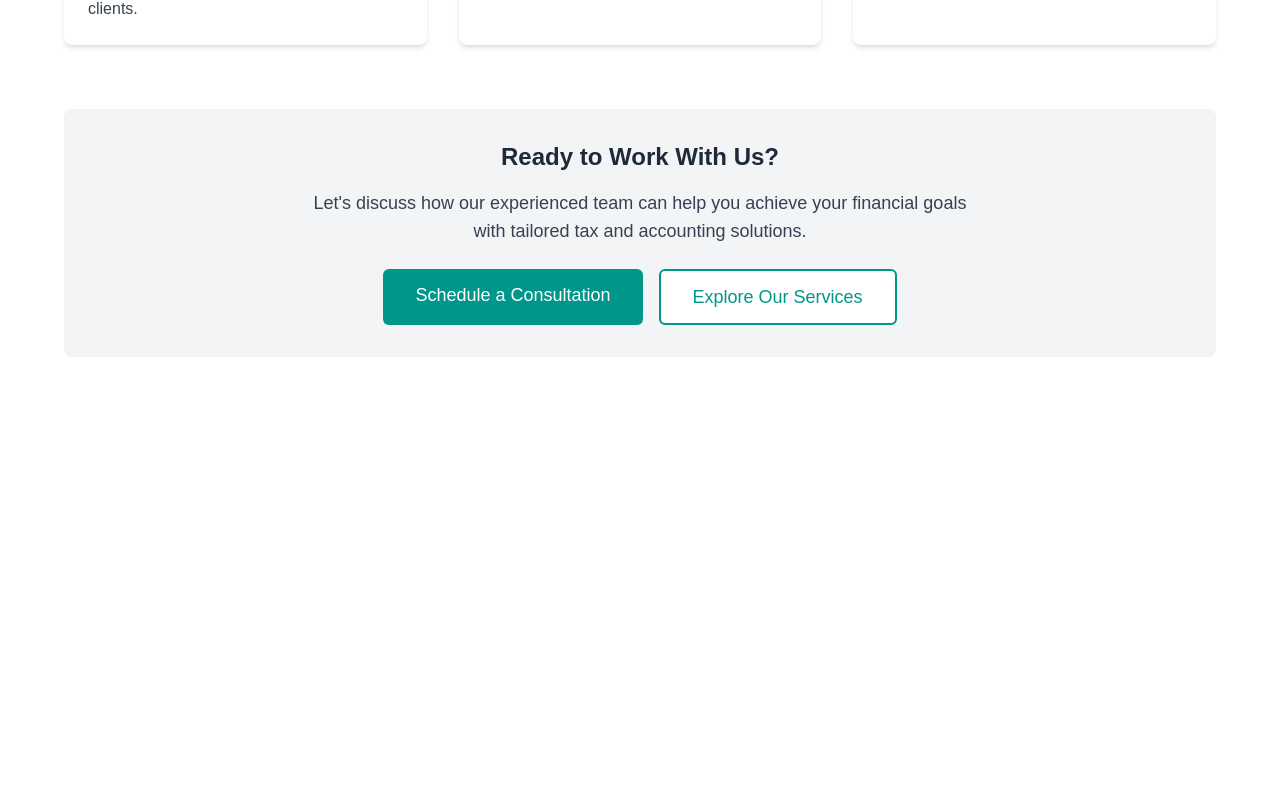
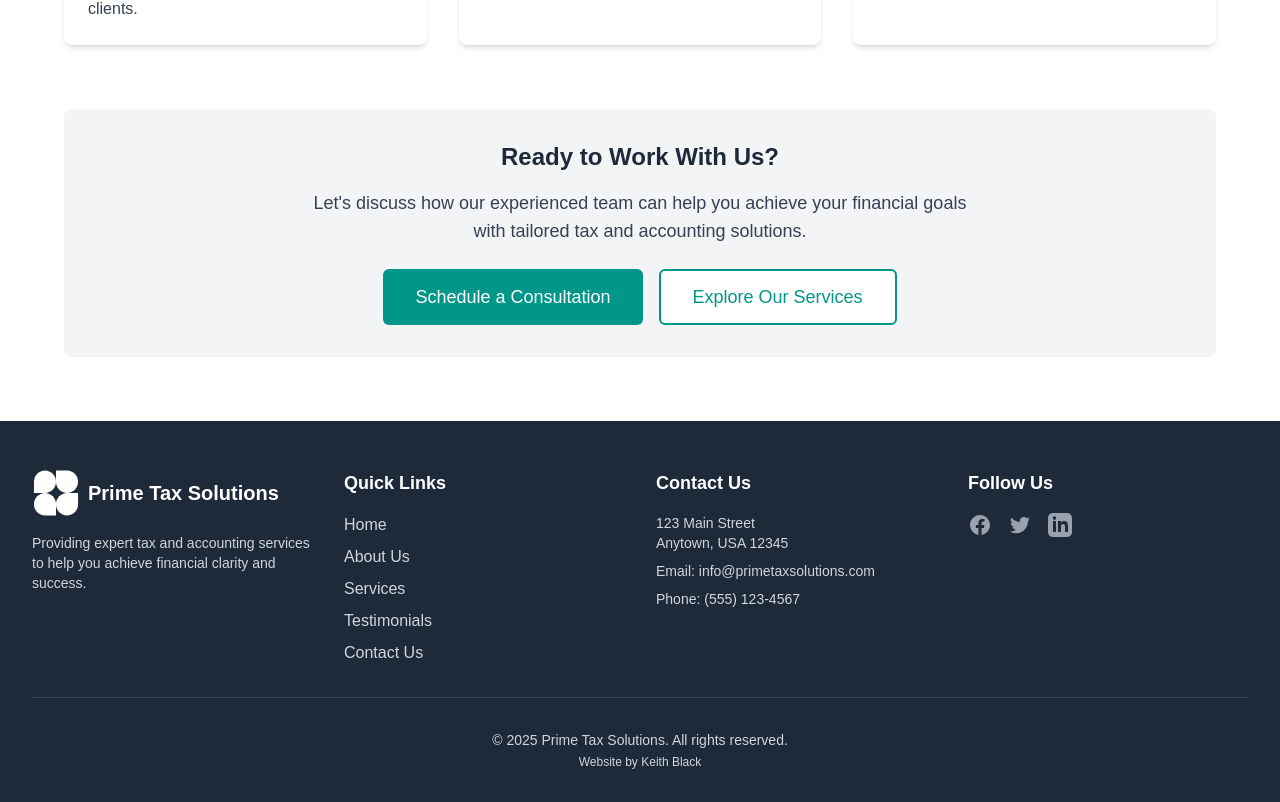
Before and after one commit to Kblack4290/cpa-template, a Next.js app: page /about in a window 1280 px wide. Shown: the part 2727-3529 px from the top of the page. Before the commit the page ends 3148 px from the top, so only its background shows below. Built offline with nearby package versions, Linux system fonts and the light colour scheme; no server answers.

Commit message:
Updated buttons and added footer

```diff
--- a/package.json
+++ b/package.json
@@ -14,7 +14,8 @@
     "next": "15.3.2",
     "react": "^19.0.0",
     "react-calendly": "^4.4.0",
-    "react-dom": "^19.0.0"
+    "react-dom": "^19.0.0",
+    "react-icons": "^5.5.0"
   },
   "devDependencies": {
     "@eslint/eslintrc": "^3",
--- a/src/app/about/page.tsx
+++ b/src/app/about/page.tsx
@@ -1,5 +1,6 @@
 import Image from "next/image";
 import Link from "next/link";
+import { ConsultButton } from "@/components/buttons/consultBtnProps";
 
 export const metadata = {
     title: "About Us | Prime Tax Solutions",
@@ -229,12 +230,11 @@ export default function About() {
                             Let&apos;s discuss how our experienced team can help you achieve your financial goals with tailored tax and accounting solutions.
                         </p>
                         <div className="flex flex-col sm:flex-row justify-center gap-4">
-                            <Link
-                                href="/contact"
+                            <ConsultButton
                                 className="bg-teal-600 hover:bg-teal-700 text-white py-3 px-8 rounded-md text-lg font-medium transition-colors"
                             >
                                 Schedule a Consultation
-                            </Link>
+                            </ConsultButton>
                             <Link
                                 href="/services"
                                 className="bg-white border-2 border-teal-600 text-teal-600 hover:bg-teal-50 py-3 px-8 rounded-md text-lg font-medium transition-colors"
--- a/src/app/layout.tsx
+++ b/src/app/layout.tsx
@@ -2,6 +2,7 @@ import type { Metadata } from "next";
 import { Geist, Geist_Mono } from "next/font/google";
 import "./globals.css";
 import { NavBar } from "../components/navBar/navBar";
+import { Footer } from "../components/footer/footer";
 import { SpeedInsights } from "@vercel/speed-insights/next"
 import { Analytics } from "@vercel/analytics/next"
 
@@ -36,6 +37,7 @@ export default function RootLayout({
           <SpeedInsights />
           <Analytics />
         </div>
+        <Footer />
       </body>
     </html>
   );
--- a/src/app/testimonials/page.tsx
+++ b/src/app/testimonials/page.tsx
@@ -1,5 +1,5 @@
 import Image from "next/image";
-import Link from "next/link";
+import { ConsultButton } from "@/components/buttons/consultBtnProps";
 
 export const metadata = {
     title: "Client Testimonials | Prime Tax Solutions",
@@ -192,12 +192,11 @@ export default function Testimonials() {
                     <p className="text-xl text-white max-w-2xl mx-auto mb-8">
                         Experience the difference that personalized tax and accounting services can make for your financial success.
                     </p>
-                    <Link
-                        href="/contact"
+                    <ConsultButton
                         className="inline-block bg-white text-teal-600 hover:bg-gray-100 py-3 px-8 rounded-md text-lg font-medium transition-colors"
                     >
                         Schedule Your Consultation
-                    </Link>
+                    </ConsultButton>
                 </div>
             </section>
         </main>
--- a/src/components/buttons/consultBtnProps.tsx
+++ b/src/components/buttons/consultBtnProps.tsx
@@ -18,20 +18,34 @@ export const ConsultButton = ({
     const calendlyEventUrl = process.env.NEXT_PUBLIC_CALENDLY_URL || "";
     const rootElementIdForModal = "root-calendly-modal";
 
-    const baseClasses = "bg-orange-600 text-white rounded-md hover:bg-orange-700 transition-colors cursor-pointer";
+    const openModal = () => setIsModalOpen(true);
+    const closeModal = () => setIsModalOpen(false);
+
+    let appliedBaseClasses = "bg-orange-600 rounded-md transition-colors cursor-pointer";
+
+    if (!className.includes("hover:bg-")) {
+        appliedBaseClasses += " hover:bg-orange-700";
+    }
+
+    if (!className.match(/text-(?!white|black|transparent)\w+|text-white|text-black|text-transparent/)) {
+        appliedBaseClasses += " text-white";
+    }
+
+
     const mobileClasses = isMobile
         ? "block px-4 py-2 mt-3 text-center"
         : "px-4 py-2";
 
-    const openModal = () => setIsModalOpen(true);
-    const closeModal = () => setIsModalOpen(false);
 
+    if (!calendlyEventUrl) {
+        console.warn("Calendly URL is not set. Please check your .env.local file and ensure NEXT_PUBLIC_CALENDLY_URL is defined.");
+    }
 
     return (
         <>
             <button
                 onClick={openModal}
-                className={`${baseClasses} ${mobileClasses} ${className}`}
+                className={`${appliedBaseClasses} ${mobileClasses} ${className}`}
             >
                 {children}
             </button>
--- /dev/null
+++ b/src/components/footer/footer.tsx
@@ -0,0 +1,77 @@
+import Link from 'next/link';
+import Image from 'next/image';
+
+// import { FaFacebook, FaTwitter, FaLinkedin } from 'react-icons/fa';
+
+export const Footer = () => {
+    const currentYear = new Date().getFullYear();
+
+    return (
+        <footer className="bg-gray-800 text-gray-300 pt-12 pb-8">
+            <div className="container mx-auto px-4 sm:px-6 lg:px-8">
+                <div className="grid grid-cols-1 md:grid-cols-3 lg:grid-cols-4 gap-8 mb-8">
+                    <div>
+                        <Link href="/" className="flex items-center mb-4">
+                            <div className="w-10 h-10 md:w-12 md:h-12 relative mr-2">
+                                <Image
+                                    src="/logoipsum-225.svg"
+                                    alt="Prime Tax Solutions Logo"
+                                    fill
+                                    className="object-contain filter brightness-0 invert"
+                                />
+                            </div>
+                            <span className="text-xl font-semibold text-white">Prime Tax Solutions</span>
+                        </Link>
+                        <p className="text-sm">
+                            Providing expert tax and accounting services to help you achieve financial clarity and success.
+                        </p>
+                    </div>
+
+                    <div>
+                        <h5 className="text-lg font-semibold text-white mb-4">Quick Links</h5>
+                        <ul className="space-y-2">
+                            <li><Link href="/" className="hover:text-teal-400 transition-colors">Home</Link></li>
+                            <li><Link href="/about" className="hover:text-teal-400 transition-colors">About Us</Link></li>
+                            <li><Link href="/services" className="hover:text-teal-400 transition-colors">Services</Link></li>
+                            <li><Link href="/testimonials" className="hover:text-teal-400 transition-colors">Testimonials</Link></li>
+                            <li><Link href="/#contact" className="hover:text-teal-400 transition-colors">Contact Us</Link></li>
+                        </ul>
+                    </div>
+
+                    <div>
+                        <h5 className="text-lg font-semibold text-white mb-4">Contact Us</h5>
+                        <address className="not-italic text-sm space-y-2">
+                            <p>123 Main Street<br />Anytown, USA 12345</p>
+                            <p>Email: <a href="mailto:info@primetaxsolutions.com" className="hover:text-teal-400 transition-colors">info@primetaxsolutions.com</a></p>
+                            <p>Phone: <a href="tel:+15551234567" className="hover:text-teal-400 transition-colors">(555) 123-4567</a></p>
+                        </address>
+                    </div>
+
+                    <div>
+                        <h5 className="text-lg font-semibold text-white mb-4">Follow Us</h5>
+                        <div className="flex space-x-4">
+                            <a href="#" aria-label="Facebook" className="text-gray-400 hover:text-teal-400 transition-colors">
+                                <svg className="w-6 h-6" fill="currentColor" viewBox="0 0 24 24" aria-hidden="true"><path fillRule="evenodd" d="M22 12c0-5.523-4.477-10-10-10S2 6.477 2 12c0 4.991 3.657 9.128 8.438 9.878v-6.987h-2.54V12h2.54V9.797c0-2.506 1.492-3.89 3.777-3.89 1.094 0 2.238.195 2.238.195v2.46h-1.26c-1.243 0-1.63.771-1.63 1.562V12h2.773l-.443 2.89h-2.33v6.988C18.343 21.128 22 16.991 22 12Z" clipRule="evenodd" /></svg>
+                            </a>
+                            <a href="#" aria-label="Twitter" className="text-gray-400 hover:text-teal-400 transition-colors">
+                                <svg className="w-6 h-6" fill="currentColor" viewBox="0 0 24 24" aria-hidden="true"><path d="M8.29 20.251c7.547 0 11.675-6.253 11.675-11.675 0-.178 0-.355-.012-.53A8.348 8.348 0 0022 5.92a8.19 8.19 0 01-2.357.646 4.118 4.118 0 001.804-2.27 8.224 8.224 0 01-2.605.996 4.107 4.107 0 00-6.993 3.743 11.65 11.65 0 01-8.457-4.287 4.106 4.106 0 001.27 5.477A4.072 4.072 0 012.8 9.713v.052a4.105 4.105 0 003.292 4.022 4.095 4.095 0 01-1.853.07 4.108 4.108 0 003.834 2.85A8.233 8.233 0 012 18.407a11.616 11.616 0 006.29 1.84" /></svg>
+                            </a>
+                            <a href="#" aria-label="LinkedIn" className="text-gray-400 hover:text-teal-400 transition-colors">
+                                <svg className="w-6 h-6" fill="currentColor" viewBox="0 0 24 24" aria-hidden="true"><path fillRule="evenodd" d="M19 0h-14c-2.761 0-5 2.239-5 5v14c0 2.761 2.239 5 5 5h14c2.762 0 5-2.239 5-5v-14c0-2.761-2.238-5-5-5zm-11 19h-3v-11h3v11zm-1.5-12.268c-.966 0-1.75-.79-1.75-1.764s.784-1.764 1.75-1.764 1.75.79 1.75 1.764-.783 1.764-1.75 1.764zm13.5 12.268h-3v-5.604c0-3.368-4-3.113-4 0v5.604h-3v-11h3v1.765c1.396-2.586 7-2.777 7 2.476v6.759z" clipRule="evenodd" /></svg>
+                            </a>
+                        </div>
+                    </div>
+                </div>
+
+                <div className="border-t border-gray-700 pt-8 text-center">
+                    <p className="text-sm">
+                        &copy; {currentYear} Prime Tax Solutions. All rights reserved.
+                    </p>
+                    <p className="text-xs mt-1">
+                        Website by Keith Black
+                    </p>
+                </div>
+            </div>
+        </footer>
+    );
+};
--- a/src/components/hero/heroContent.tsx
+++ b/src/components/hero/heroContent.tsx
@@ -11,7 +11,7 @@ export const HeroContent = () => {
             </p>
             <div className="mt-6 md:mt-8">
                 <ConsultButton
-                    className="text-sm sm:text-base md:px-6 md:py-3"
+                    className="text-sm text-white sm:text-base md:px-6 md:py-3"
                 >
                     Schedule a Free Consultation
                 </ConsultButton>
--- a/src/components/services/ServicePage.tsx
+++ b/src/components/services/ServicePage.tsx
@@ -1,6 +1,6 @@
 import Image from "next/image";
-import Link from "next/link";
 import { ServiceData } from "./servicesData";
+import { ConsultButton } from "../buttons/consultBtnProps";
 
 type ServicePageProps = {
     service: ServiceData;
@@ -80,12 +80,11 @@ export const ServicePage = ({ service }: ServicePageProps) => {
                     </div>
 
                     <div className="text-center">
-                        <Link
-                            href="/contact"
+                        <ConsultButton
                             className="bg-teal-600 hover:bg-teal-700 text-white py-3 px-8 rounded-md text-lg font-medium transition-colors"
                         >
                             {service.ctaText}
-                        </Link>
+                        </ConsultButton>
                     </div>
                 </div>
             </section>
```
Also changed, not shown: 1 other file (tests, documents, lock files or other folders).
